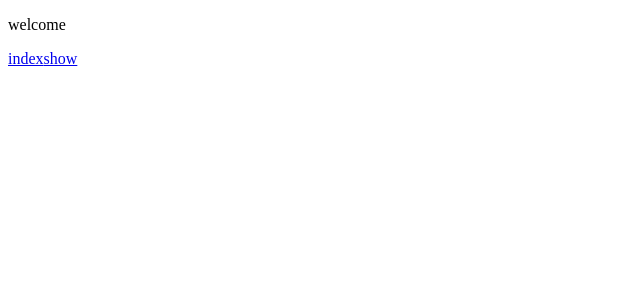
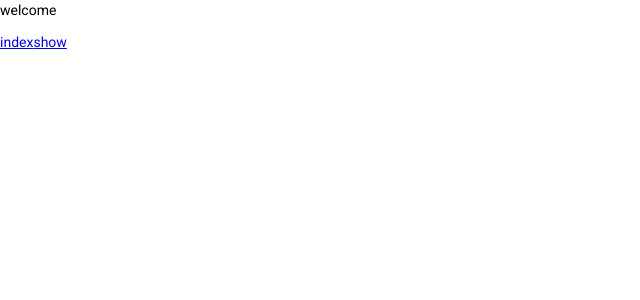
Before and after one commit to cliiint/angular-blog, an Angular app: page / in a window 1280 px wide. Shown: the top 300 px of the page, without its empty margins (0-640 px from the left). Built offline with nearby package versions, Linux system fonts and the light colour scheme.

Commit message:
Add material

```diff
--- a/angular.json
+++ b/angular.json
@@ -31,6 +31,7 @@
               "src/assets"
             ],
             "styles": [
+              "./node_modules/@angular/material/prebuilt-themes/pink-bluegrey.css",
               "src/styles.scss"
             ],
             "scripts": []
@@ -99,6 +100,7 @@
               "src/assets"
             ],
             "styles": [
+              "./node_modules/@angular/material/prebuilt-themes/pink-bluegrey.css",
               "src/styles.scss"
             ],
             "scripts": []
--- a/package.json
+++ b/package.json
@@ -11,10 +11,12 @@
   "private": true,
   "dependencies": {
     "@angular/animations": "~12.2.0",
+    "@angular/cdk": "^12.2.7",
     "@angular/common": "~12.2.0",
     "@angular/compiler": "~12.2.0",
     "@angular/core": "~12.2.0",
     "@angular/forms": "~12.2.0",
+    "@angular/material": "^12.2.7",
     "@angular/platform-browser": "~12.2.0",
     "@angular/platform-browser-dynamic": "~12.2.0",
     "@angular/router": "~12.2.0",
--- a/src/app/app.module.ts
+++ b/src/app/app.module.ts
@@ -9,6 +9,7 @@
 import { IndexComponent } from './components/index/index.component';
 import { ShowComponent } from './components/show/show.component';
 import { PostFormComponent } from './components/post-form/post-form.component';
+import { BrowserAnimationsModule } from '@angular/platform-browser/animations';
 
 @NgModule({
   declarations: [
@@ -22,7 +23,8 @@
     AppRoutingModule,
     HttpClientModule,
     ReactiveFormsModule,
-    FormsModule
+    FormsModule,
+    BrowserAnimationsModule
   ],
   providers: [],
   bootstrap: [AppComponent]
--- a/src/index.html
+++ b/src/index.html
@@ -6,8 +6,11 @@
   <base href="/">
   <meta name="viewport" content="width=device-width, initial-scale=1">
   <link rel="icon" type="image/x-icon" href="favicon.ico">
+  <link rel="preconnect" href="https://fonts.gstatic.com">
+  <link href="https://fonts.googleapis.com/css2?family=Roboto:wght@300;400;500&display=swap" rel="stylesheet">
+  <link href="https://fonts.googleapis.com/icon?family=Material+Icons" rel="stylesheet">
 </head>
-<body>
+<body class="mat-typography">
   <app-root></app-root>
 </body>
 </html>
--- a/src/styles.scss
+++ b/src/styles.scss
@@ -1 +1,4 @@
 /* You can add global styles to this file, and also import other style files */
+
+html, body { height: 100%; }
+body { margin: 0; font-family: Roboto, "Helvetica Neue", sans-serif; }
```
Also changed, not shown: 1 other file (tests, documents, lock files or other folders).
